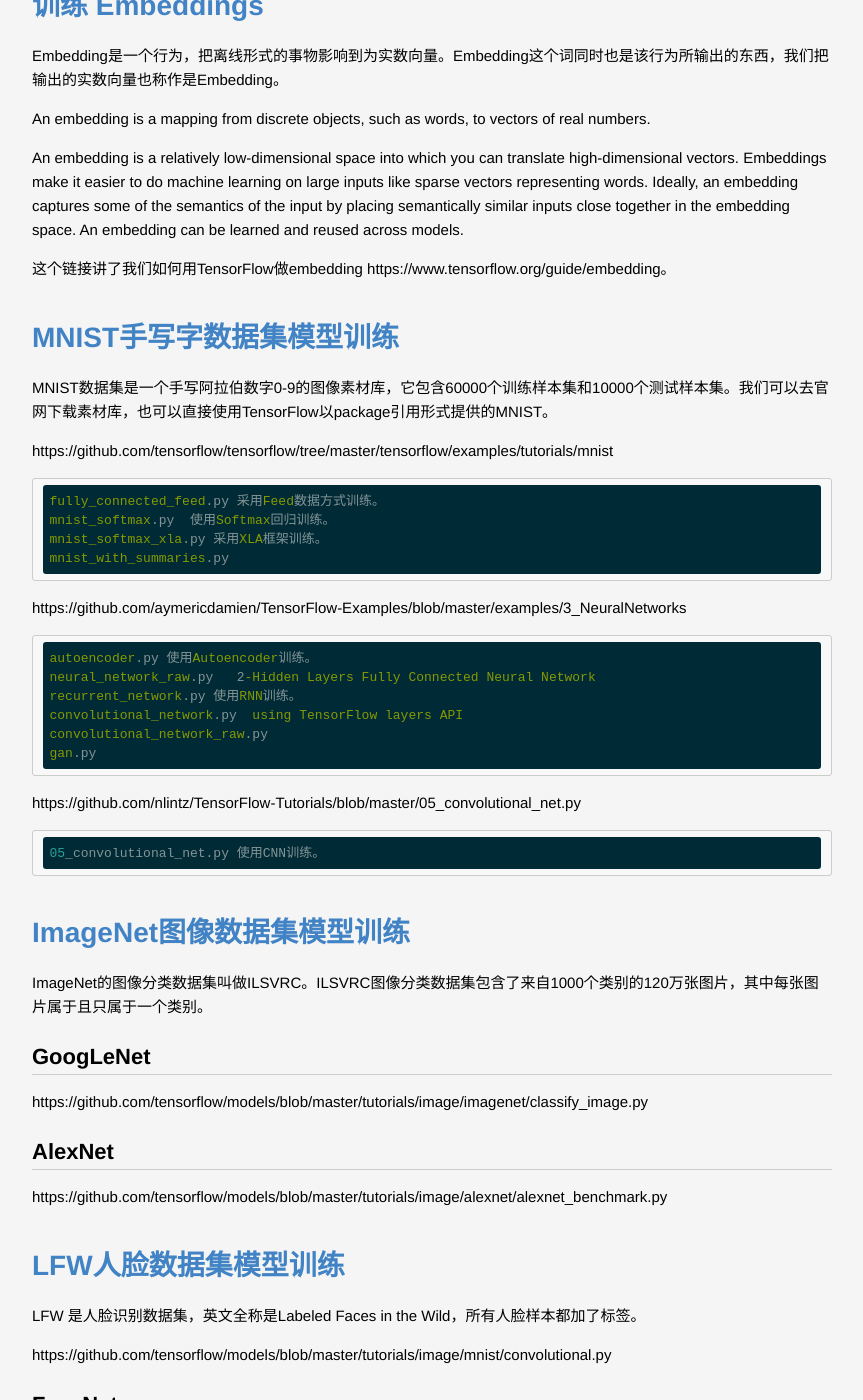
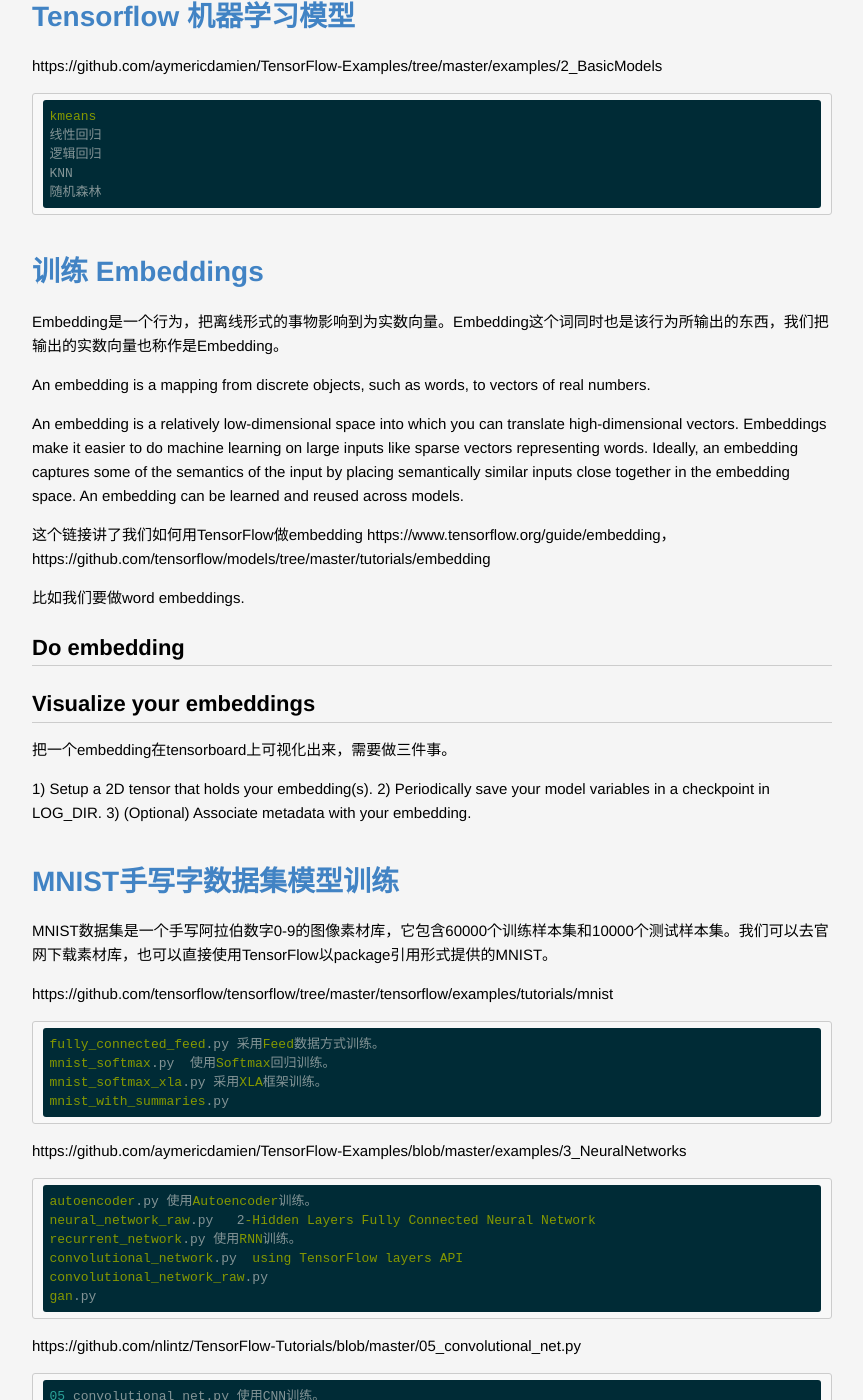
Before and after one commit to lucky521/blog, a Jekyll site: the page built from _posts/2017-10-26-tensorflow.markdown, in a window 1280 px wide and 1400 px high, scrolled down 5000 px. Shown: the whole window, without its empty margins (208-1071 px from the left). Built offline with Jekyll 4.4.1, drawn with Linux system fonts in a browser that asks for light colours; some of the changed text lies outside the part shown.

Commit message:
update blog

```diff
--- a/_posts/2017-10-26-tensorflow.markdown
+++ b/_posts/2017-10-26-tensorflow.markdown
@@ -39,6 +39,9 @@
 一个例子：https://github.com/aymericdamien/TensorFlow-Examples/blob/master/examples/4_Utils/tensorboard_basic.py
 
 
+Embedding Projector是Tensorboard的一个功能，可以可视化的查看embeddings。
+
+
 ## TensorFlow Serving
 
 TensorFlow Serving 是基于 gRPC 和 Protocol Buffers 开发的。https://github.com/tensorflow/serving
@@ -53,10 +56,18 @@
 
 在服务端先要训练一个模型
 
-		python tensorflow_serving/example/mnist_saved_model.py /tmp/mnist_model
+可以用 models repo 中的例子：
+
+		cd models/official/mnist
+		python mnist.py --export_dir ./tmp/mnist_saved_model
+
+或者用 tensorflow_serving repo中的例子：
+
+		cd tensorflow_serving/example/
+		python mnist_saved_model.py ./tmp/mnist_model
 
 
-然后将这个模型载入到 TensorFlow ModelServer
+然后将这个模型载入到 TensorFlow ModelServer，注意输入的模型路径必须是绝对路径。
 
     tensorflow_model_server --port=9000 --model_name=mnist --model_base_path=/tmp/mnist_model/
 
@@ -93,6 +104,8 @@
 
 
 ## tf.summary 查看数据流图
+
+
 
 
 
@@ -205,9 +218,20 @@
 
 An embedding is a relatively low-dimensional space into which you can translate high-dimensional vectors. Embeddings make it easier to do machine learning on large inputs like sparse vectors representing words. Ideally, an embedding captures some of the semantics of the input by placing semantically similar inputs close together in the embedding space. An embedding can be learned and reused across models.
 
+这个链接讲了我们如何用TensorFlow做embedding https://www.tensorflow.org/guide/embedding，https://github.com/tensorflow/models/tree/master/tutorials/embedding
+
+比如我们要做word embeddings.
+
+## Do embedding
 
 
-这个链接讲了我们如何用TensorFlow做embedding https://www.tensorflow.org/guide/embedding。
+## Visualize your embeddings
+
+把一个embedding在tensorboard上可视化出来，需要做三件事。
+
+1) Setup a 2D tensor that holds your embedding(s).
+2) Periodically save your model variables in a checkpoint in LOG_DIR.
+3) (Optional) Associate metadata with your embedding.
 
 
 
--- a/_posts/2018-03-25-boosting.markdown
+++ b/_posts/2018-03-25-boosting.markdown
@@ -242,7 +242,7 @@
 
 group input format - group文件的格式非常简单，一行一个数字，一个数字的意义是表名这多少个样本是一个group的。
 
-set_group - Set group size of DMatrix (used for ranking).对于搜索排序来讲，我们需要同样query下的样本放在一起，这就成了group。 该函数的输入就是group file。
+set_group - Set group size of DMatrix (used for ranking).对于搜索排序来讲，我们需要同一次Query下的样本放在一起，这就成了group。 该函数的输入就是group file。
 
 qid - 标识了一个query。它其实是一个特征。
 
```
Also changed, not shown: _posts/2018-05-15-nlp-using-machine-learning.markdown (+9 -6 lines).
